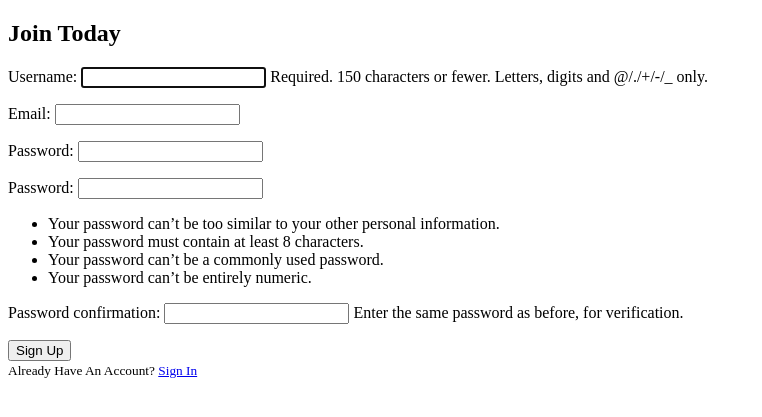
After one commit to Leveler96/zenkai_clip_share, a Django app: page /users/register/ in a window 1280 px wide. The commit adds this page. Shown: the top 417 px of the page, without its empty margins (0-762 px from the left). Run offline with Django 5.2, Linux system fonts and the light colour scheme.

Commit message:
Implemented user login, logout, registration functionality
feat: Add user registration form

```diff
--- /dev/null
+++ b/users/forms.py
@@ -0,0 +1,12 @@
+from django import forms
+from django.contrib.auth.forms import UserCreationForm
+from django.contrib.auth.models import User  # built in user model
+
+
+# Using Django built in user form creation
+class UserRegistrationForm(UserCreationForm):
+    email = forms.EmailField()  # Adds an email field
+
+    class Meta:
+        model = User # tells django to use the built-in user model with the fields below
+        fields = ['username', 'email', 'password']
--- a/users/templates/users/login.html
+++ b/users/templates/users/login.html
@@ -15,7 +15,7 @@
         <button type="submit">Login</button>
     </form>
     <small class="text-muted">
-        Need an account? <a href="#">Sign Up Now</a> {# to be linked later}
+        Need an account? <a href="{% url 'register' %}">Sign Up Now</a> {# to be linked later}
     </small>
 
 </body>
--- /dev/null
+++ b/users/templates/users/register.html
@@ -0,0 +1,18 @@
+<!DOCTYPE html>
+<html lang="en">
+<head>
+    <meta charset="UTF-8">
+    <title>Register</title>
+</head>
+<body>
+    <h2>Join Today</h2>
+<form method="post">
+    {% csrf_token %}
+    {{ form.as_p }}
+    <button type="submit">Sign Up</button>
+</form>
+<small class="text-muted">
+    Already Have An Account? <a href="{% url 'login' %}">Sign In</a>
+</small>
+</body>
+</html>
--- a/users/urls.py
+++ b/users/urls.py
@@ -5,4 +5,5 @@ from . import views
 # this is where app-specific URLs go
 urlpatterns = [
     path('dashboard/', views.dashboard, name='dashboard'),
+    path('register/', views.register, name='register'),
 ]
--- a/users/views.py
+++ b/users/views.py
@@ -1,9 +1,26 @@
-from django.shortcuts import render
+from django.shortcuts import render, redirect
 from django.contrib.auth.decorators import login_required
+from .forms import UserRegistrationForm
 
 
 # Create views here.
-@login_required  # decorator that ensures that logged in users can access this view
+@login_required  # decorator that ensures that logged-in users can access this view
 def dashboard(request):
     # user object is available in the template automatically if users can access this view
     return render(request, 'users/dashboard.html')
+
+
+def register(request):
+    if request.method == 'POST':
+        # if the request is a POST, it means the form has been submitted
+        form = UserRegistrationForm(request.POST)  # populate form with submitted data
+        if form.is_valid():
+            form.save()  # save the new user to the database
+            username = form.cleaned_data.get('username')
+            # could potentially add an account creation  success messege here
+
+            return redirect('login')  # redirect to the login page after successful login
+    else:
+        # if request is a GET then I need to display an empty form
+        form = UserRegistrationForm()
+    return render(request, 'users/register.html', {'form': form})
--- a/zenkai_clip_share/settings.py
+++ b/zenkai_clip_share/settings.py
@@ -122,4 +122,6 @@ STATIC_URL = 'static/'
 
 DEFAULT_AUTO_FIELD = 'django.db.models.BigAutoField'
 
-LOGIN_REDIRECT_URL = 'dashboard' # Redirects to the 'dashbaord' URL name after login
+LOGIN_REDIRECT_URL = 'dashboard' # Redirects to the 'dashboard' URL name after login
+
+LOGIN_URL = 'login'
```
